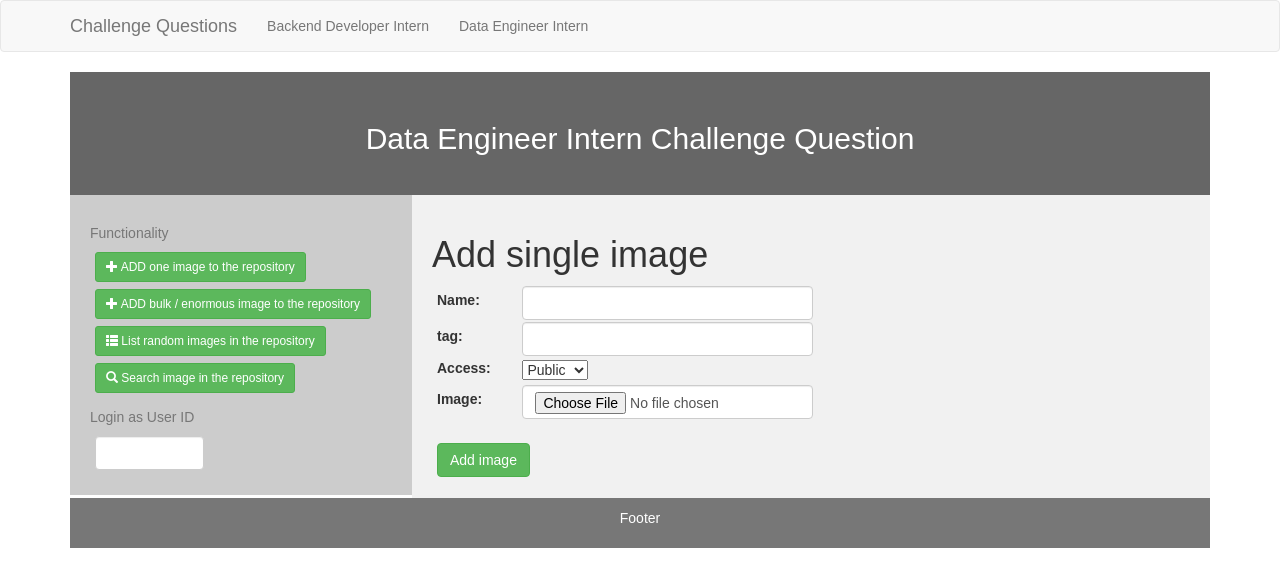
After one commit to vincentzhang15/shopify-challenge-questions, a Flask app: page /dei/add in a window 1280 px wide. The commit adds this page. Shown: the top 587 px of the page. Run offline with Flask 2, Linux system fonts and the light colour scheme; some libraries are stand-ins or nearby versions.

Commit message:
Data Engineer Initial Upload

```diff
--- a/dei.py
+++ b/dei.py
@@ -1,16 +1,32 @@
-# Developer Intern Challenge Question
-# Requirements:
-#   Basic CRUD Functionality. You should be able to:
-#     Create inventory items
-#     Edit Them
-#     Delete Them
-#     View a list of them
+# Data Engineer Intern Challenge Question
+"""
+    Extra Information: You can, if you wish, use frameworks, libraries and external dependencies to help you get faster to the parts you are interested in building,
+                       if this helps you; or start from scratch. When building, consider how more features could be added in the future.
 
-#   ONLY ONE OF THE FOLLOWING (We will only evaluate the first feature chosen, so please only choose one)
-#     When deleting, allow deletion comments and undeletion
-#     Ability to create warehouses/locations and assign inventory to specific locations
-#     Ability to create “shipments” and assign inventory to the shipment, and adjust inventory appropriately
-#   Authentication and CSS/Design are not required and will not be considered during evaluation.
+                       Please focus on what interests you the most. If you need inspiration, here are examples of what you can work on. IF you work on these ideas,
+                       we recommend choosing only one or two.
+
+    Ideas:
+        SEARCH function
+            from characteristics of the images
+            from text
+            from an image (search for similar images)
+        ADD image(s) to the repository
+            one / bulk / enormous amount of images
+            private or public (permissions)
+            secure uploading and stored images
+        DELETE image(s)
+            one / bulk / selected / all images
+            Prevent a user deleting images from another user (access control)
+            secure deletion of images
+        SELL/BUY images
+            ability to manage inventory
+            set price
+            discounts
+            handle money
+"""
+
+########################
 
 import logging
 from flask import current_app, flash, Flask, Markup, redirect, render_template, make_response
@@ -18,22 +34,63 @@ from flask import request, url_for
 from flask import send_from_directory
 
 from front import front_page
+from form import form_page
 import os
 
 from app import app
+from dei_db import upload_image_file, get_random_images, get_image_tags
+
+@app.route('/dei')
+def dei_list():
+    images = get_random_images()
+    images = get_image_tags(images)
+    print("get_random_images:", images)
+    return front_page("dei_list",items=images)
+
+@app.route('/dei/add', methods=['GET', 'POST'])
+def dei_add():
+    if request.method == 'POST':
+        data = request.form.to_dict(flat=True)
+
+        print("data:", data)
+
+        # If an image was uploaded, update the data to point to the new image.
+        upload_image_file(request.files.get('image'),data['name'],data['tags'],data['access'])
+
+    return front_page("dei_addsingle","")
+
+@app.route('/dei/addmore', methods=['GET', 'POST'])
+def dei_addmore():
+    return front_page("dei_addmore","")
+
+@app.route('/dei/uploadimages', methods=['POST'])
+def dei_upload_images():
+    data = request.form.to_dict(flat=True)
+
+    print("request.files:", request.files)
+    files =  request.files.getlist("files[]")
+    print("files:", request.files)
+    for file in files:
+        print("file:", file)
+        upload_image_file(file,data['name'],data['tags'],data['access'])
+
+    response = make_response("OK", 200)
+    return response
+
+@app.route('/dei/image/<imageid>/<ext>', methods=['GET'])
+def dei_image(imageid,ext):
+    def read_image():
+        f = open("F:\\tempimages\\image."+imageid+"."+ext, "rb")
+        return  f.read()
+
+    response = make_response(read_image(), 200)
+    response.mimetype = "image/"+ext
+    return response
 
 
-@app.route('/dei')
-def dei_site():
-    return front_page("dei","")
-
-@app.route('/dei/create', methods=['GET', 'POST'])
-def dei_create():
-    return front_page("dei","")
-
-@app.route('/dei/edit', methods=['GET', 'POST'])
+@app.route('/dei/search', methods=['GET', 'POST'])
 def dei_edit():
-    return front_page("dei","")
+    return front_page("dei_search","")
 
 @app.route('/dei/delete', methods=['GET', 'POST'])
 def dei_delete():
--- a/templates/base.html
+++ b/templates/base.html
@@ -102,7 +102,7 @@
             </div>
             <ul class="nav navbar-nav">
               <li><a href="/bdi">Backend Developer Intern</a></li>
-              <!--li><a href="/dei">Data Engineer Intern</a></li-->
+              <li><a href="/dei">Data Engineer Intern</a></li>
             </ul>
           </div>
         </div>
--- a/templates/dei.html
+++ b/templates/dei.html
@@ -3,8 +3,6 @@
 {% extends "base.html" %}
 
 {% block content %}
-
-
     <header>
         <h2>Data Engineer Intern Challenge Question</h2>
     </header>
@@ -12,58 +10,34 @@
       <section>
         <nav>
           <table>
-            <caption><nobr>Basic CRUD Functionality</nobr></caption>
-            <tr><td><label for="tempr"><a href="/dei/create" class="btn btn-success btn-sm">
-              <i class="glyphicon glyphicon-plus"></i>
-              Create inventory item
-            </a></label></td></tr>
-            <tr><td><label for="tempr"><a href="/dei/edit" class="btn btn-success btn-sm">
-              <i class="glyphicon glyphicon-pencil"></i>
-              Edit inventory item
-            </a></label></td></tr>
-            <tr><td><label for="tempr"><a href="/dei/delete" class="btn btn-success btn-sm">
-              <i class="glyphicon glyphicon-remove"></i>
-              Delete inventory item
-            </a></label></td></tr>
-            <tr><td><label for="tempr"><a href="/dei" class="btn btn-success btn-sm">
-              <i class="glyphicon glyphicon-th-list"></i>
-              Inventory item list
+            <caption><nobr>Functionality</nobr></caption>
+
+            <tr><td><label for="tempr"><a href="/dei/add" class="btn btn-success btn-sm">
+              <i class="glyphicon glyphicon-plus"></i> ADD one image to the repository
             </a></label></td></tr>
 
+            <tr><td><label for="tempr"><a href="/dei/addmore" class="btn btn-success btn-sm">
+              <i class="glyphicon glyphicon-plus"></i> ADD bulk / enormous image to the repository
+            </a></label></td></tr>
+
+            <tr><td><label for="tempr"><a href="/dei" class="btn btn-success btn-sm">
+              <i class="glyphicon glyphicon-th-list"></i> List random images in the repository
+            </a></label></td></tr>
+
+            <tr><td><label for="tempr"><a href="/dei/search" class="btn btn-success btn-sm">
+              <i class="glyphicon glyphicon-search"></i> Search image in the repository
+            </a></label></td></tr>
           </table>
+
+          <table>
+            <caption><nobr>Login as User ID</nobr></caption>
+            <td><input type="text" name="userid" id="userid" value="" class="form-control"  maxlength="8" size="8"/></td>
+          </table>
+
         </nav>
 
         <article>
-          <h1>Create inventory item</h1>
-          <form method="POST" enctype="multipart/form-data">
-            <table>
-                <tr>
-                    <td><label for="tempr">Name:</label></td>
-                    <td></td>
-                    <td><input type="text" name="name" id="name" value="" class="form-control"  maxlength="8" size="8"/></td>
-                </tr>
-                <tr>
-                    <td><label for="preci">Category:</label></td>
-                    <td></td>
-                    <td><input type="text" name="preci1" id="preci1" value="" class="form-control"  maxlength="8" size="8"/></td>
-                </tr>
-                <tr>
-                    <td><label for="Gas">Price:</label></td>
-                    <td></td>
-                    <td><input type="text" name="gas1" id="gas1" value="" class="form-control"  maxlength="8" size="8"/></td>
-                </tr>
-                <tr>
-                    <td><label for="traff">Amount:</label></td>
-                    <td></td>
-                    <td><input type="text" name="traff1" id="traff1" value="" class="form-control"  maxlength="8" size="8"/></td>
-                </tr>
-                <tr><td></td><td> &nbsp;  &nbsp; </td><td></td></tr>
-              <tr><td colspan="3" align="center"><button type="submit" class="btn btn-success">Create Inventory Item</button></td></tr>
-            </table>
-          </form>
-
-          <br>
-          <p>Create inventory item</p>
+          {% block article %}{% endblock %}
         </article>
       </section>
 
--- /dev/null
+++ b/templates/dei_add.html
@@ -0,0 +1,37 @@
+
+{# [START bdi_create] #}
+{% extends "dei.html" %}
+
+{% block article %}
+{% block article_header %}{% endblock %}
+<form name="myForm" method="POST" enctype="multipart/form-data" onsubmit="return validateForm()">
+    <div id="form_error"></div>
+  <table>
+      <tr>
+          <td><label for="name">Name:</label></td>
+          <td></td>
+          <td><input type="text" name="name" id="name" value="" class="form-control"  maxlength="99" size="8"/></td>
+      </tr>
+      <tr>
+          <td><label for="tags">tag:</label></td>
+          <td></td>
+          <td><input type="text" name="tags" id="tags" value="" class="form-control"  maxlength="99" size="8"/></td>
+      </tr>
+      <tr>
+        <td><label for="access">Access:</label></td>
+        <td></td>
+        <td>
+            <select id="access" name="access">
+                <option value="public" selected="selected">Public</option>
+                <option value="private">Private</option>
+              </select>
+        </td>
+    </tr>
+    {% block file_selector %}{% endblock %}
+  </table>
+</form>
+
+{% if error %}<br><p> Error: {{error}} </p>{% endif %}
+
+{% endblock %}
+{# [END bid_create] #}
--- /dev/null
+++ b/templates/dei_addsingle.html
@@ -0,0 +1,17 @@
+
+{# [START bdi_create] #}
+{% extends "dei_add.html" %}
+
+{% block article_header %}
+<h1>Add single image</h1>
+{% endblock %}
+{% block file_selector %}
+      <tr>
+          <td><label for="image">Image:</label></td>
+          <td></td>
+          <td><input type="file" name="image" id="image" class="form-control"/></td>
+      </tr>
+      <tr><td></td><td> &nbsp;  &nbsp; </td><td></td></tr>
+    <tr><td colspan="3"><button type="submit" class="btn btn-success">Add image</button></td></tr>
+{% endblock %}
+{# [END bid_create] #}
```
Also changed, not shown: dei_db.py (added, +163 -0 lines), templates/dei_addmore.html (added, +75 -0 lines), templates/dei_list.html (added, +35 -0 lines).
